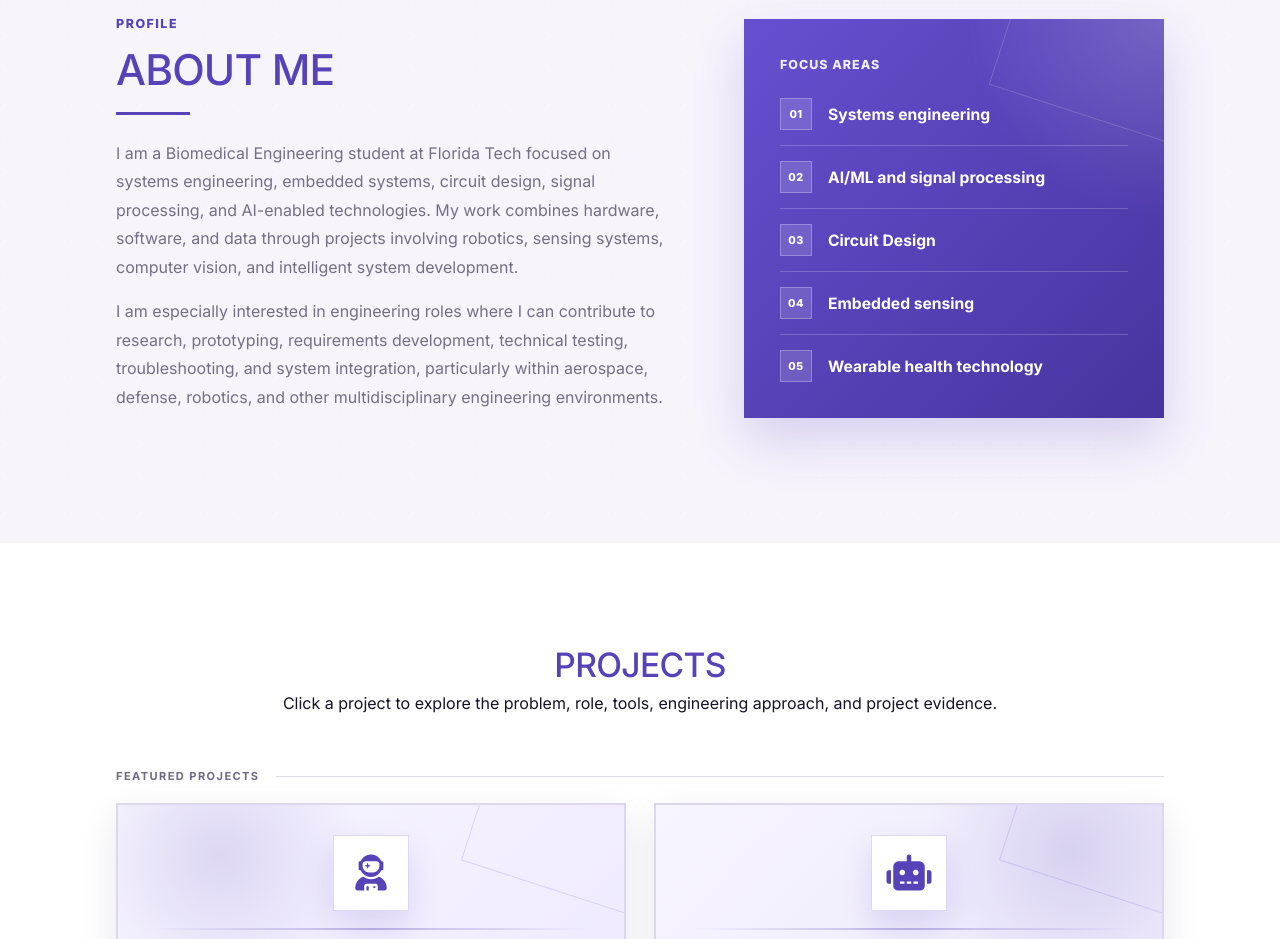
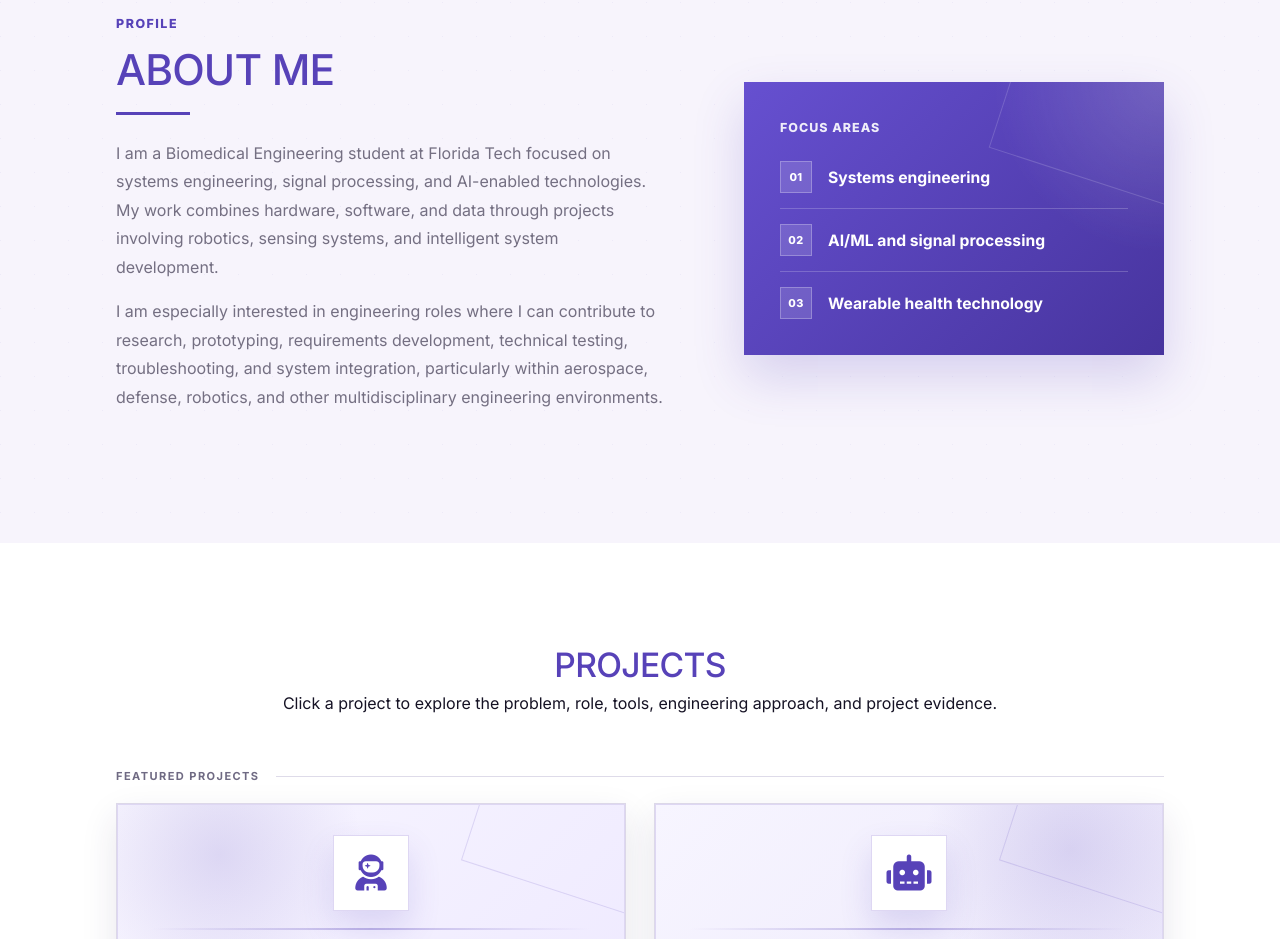
Before and after one commit to allison-otero/allison-otero.github.io, a plain HTML site: page index.html in a window 1280 px wide. Shown: the part 900-1839 px from the top of the page. Drawn offline with Linux system fonts and the light colour scheme.

Commit message:
Refine about section focus areas

```diff
--- a/index.html
+++ b/index.html
@@ -55,7 +55,7 @@
                 <div class="about-copy reveal">
                     <span class="about-kicker">Profile</span>
                     <h2>About Me</h2>
-                    <p>I am a Biomedical Engineering student at Florida Tech focused on systems engineering, embedded systems, circuit design, signal processing, and AI-enabled technologies. My work combines hardware, software, and data through projects involving robotics, sensing systems, computer vision, and intelligent system development.</p>
+                    <p>I am a Biomedical Engineering student at Florida Tech focused on systems engineering, signal processing, and AI-enabled technologies. My work combines hardware, software, and data through projects involving robotics, sensing systems, and intelligent system development.</p>
                     <p>I am especially interested in engineering roles where I can contribute to research, prototyping, requirements development, technical testing, troubleshooting, and system integration, particularly within aerospace, defense, robotics, and other multidisciplinary engineering environments.</p>
                 </div>
 
@@ -64,8 +64,6 @@
                     <ul>
                         <li>Systems engineering</li>
                         <li>AI/ML and signal processing</li>
-                        <li>Circuit Design</li>
-                        <li>Embedded sensing</li>
                         <li>Wearable health technology</li>
                     </ul>
                 </div>
```
